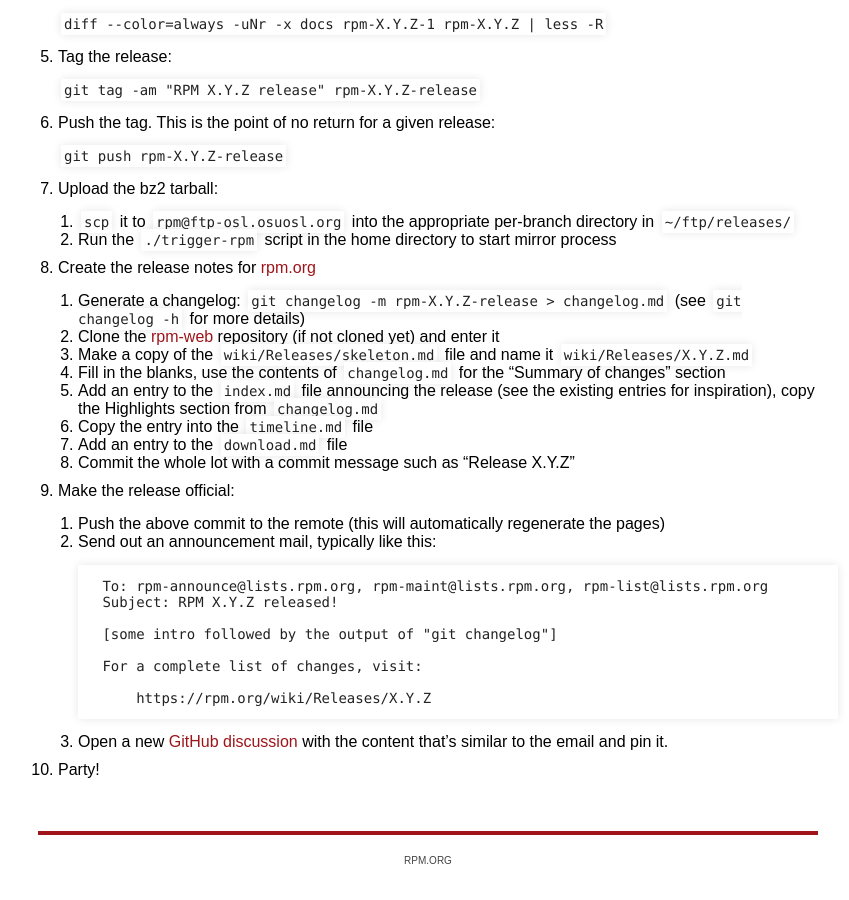
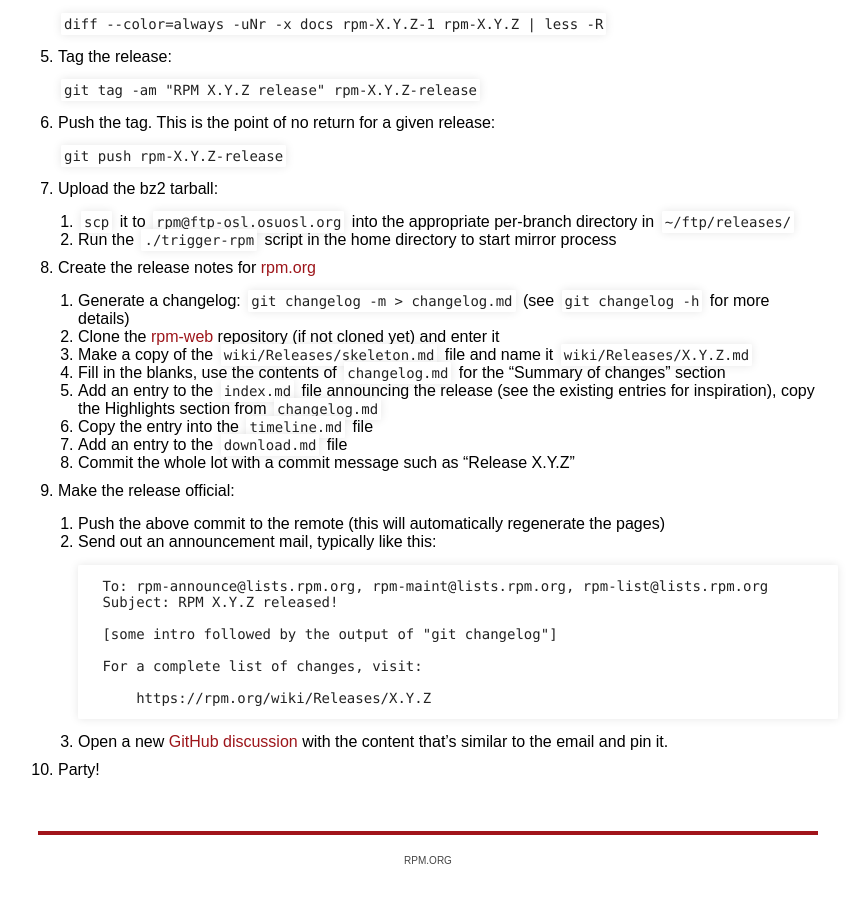
Before and after one commit to rpm-software-management/rpm-web, a Jekyll site: the page built from devel_doc/release_maintaince.md, in a window 1280 px wide and 900 px high, scrolled down 5332 px. Shown: the whole window, without its empty margins (212-1061 px from the left). Built offline with Jekyll 4.4.1, drawn with Linux system fonts in a browser that asks for light colours.

Commit message:
Minor release guide fixes

```diff
--- a/devel_doc/release_maintaince.md
+++ b/devel_doc/release_maintaince.md
@@ -365,8 +365,8 @@ you're preparing, for example `4.19.1`.
 
 1. Create the release notes for [rpm.org](https://rpm.org/)
 
-    1. Generate a changelog: `git changelog -m rpm-X.Y.Z-release >
-       changelog.md` (see `git changelog -h` for more details)
+    1. Generate a changelog: `git changelog -m > changelog.md` (see `git
+       changelog -h` for more details)
     1. Clone the [rpm-web](https://github.com/rpm-software-management/rpm-web)
        repository (if not cloned yet) and enter it
     1. Make a copy of the `wiki/Releases/skeleton.md` file and name it
```
Also changed, not shown: wiki/Releases/skeleton.md (+1 -1 lines).
